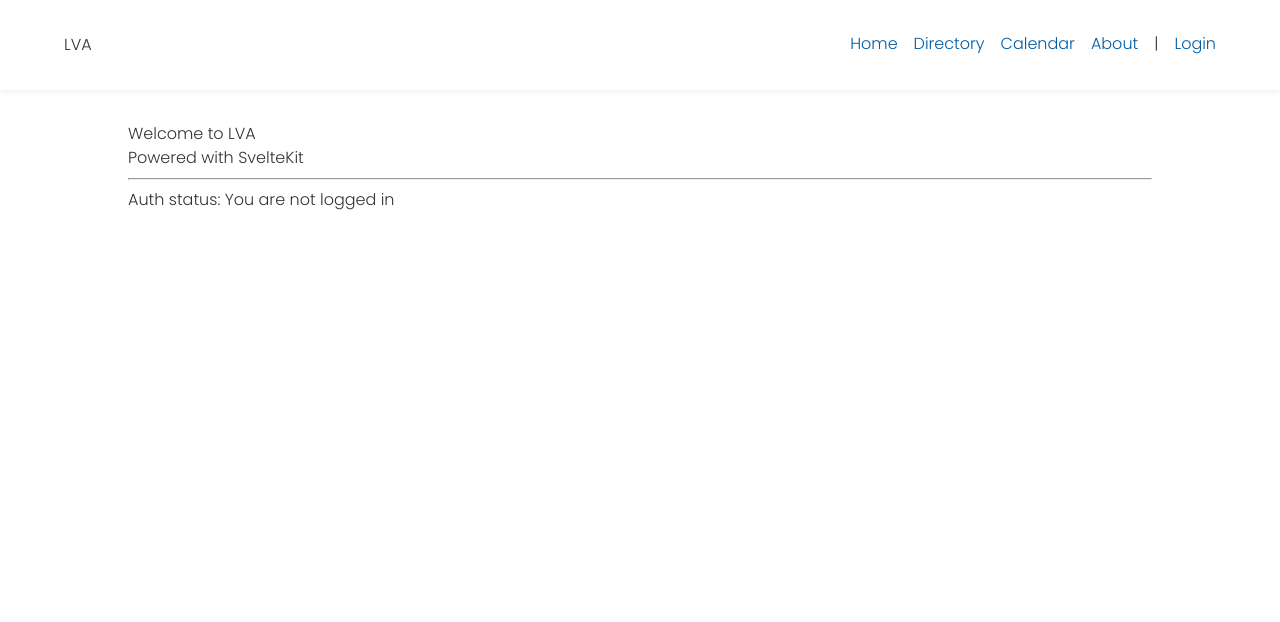
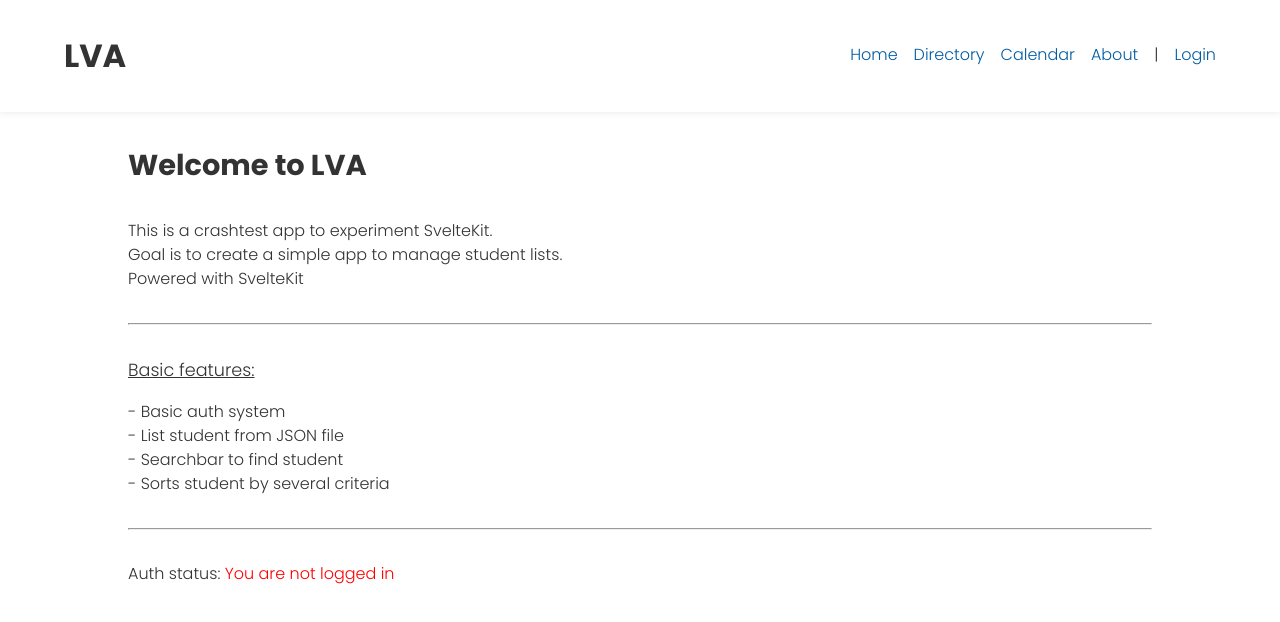
Before and after one commit to ValMgr/sveltekit_crashtest, a SvelteKit app: page / in a window 1280 px wide. Shown: the top 622 px of the page. Built offline with nearby package versions, Linux system fonts and the light colour scheme.

Commit message:
[FEAT] Clean and add some content to homepage

```diff
--- a/src/routes/+layout.svelte
+++ b/src/routes/+layout.svelte
@@ -32,6 +32,12 @@
 <style lang='scss'>
   @use 'src/styles/global.scss';
 
+  h1 {
+    font-size: 2rem;
+    font-weight: 700;
+    margin: 0;
+  }
+
   header {
     display: flex;
     justify-content: space-between;
--- a/src/routes/+page.svelte
+++ b/src/routes/+page.svelte
@@ -4,15 +4,50 @@
 	const isLogged: boolean = !!$session;
 </script>
 
-<h1>Welcome to LVA</h1>
+<h2>Welcome to LVA</h2>
+<p>
+	This is a crashtest app to experiment SvelteKit. <br />
+	Goal is to create a simple app to manage student lists.
+</p>
 <p>Powered with SvelteKit</p>
+
+<hr />
+
+<h5>Basic features:</h5>
+<ul>
+	<li>- Basic auth system</li>
+	<li>- List student from JSON file</li>
+	<li>- Searchbar to find student</li>
+	<li>- Sorts student by several criteria</li>
+</ul>
+
+<p></p>
 
 <hr />
 <p>
 	Auth status:
 	{#if isLogged}
-		You are logged in
+		<span style:color="{'green'}"> You are logged in</span>
 	{:else}
-		You are not logged in
+		<span style:color="{'red'}"> You are not logged in</span>
 	{/if}
 </p>
+
+<style>
+	h2 {
+		font-size: 1.8rem;
+		font-weight: 600;
+		margin-bottom: 2rem;
+	}
+
+	h5 {
+		font-size: 1.1rem;
+		margin-bottom: 1rem;
+		text-decoration: underline;
+	}
+
+	hr {
+		margin: 2rem 0;
+	}
+
+</style>
--- a/src/routes/login/+page.svelte
+++ b/src/routes/login/+page.svelte
@@ -8,13 +8,12 @@
 	$: error = '';
 
 	const handleLogin = async () => {
-		const successLoggedIn: boolean = await authenticate(email, password)
+		const successLoggedIn: boolean = await authenticate(email, password);
 
 		if (!successLoggedIn) {
 			error = 'Invalid credentials';
 			return;
 		}
-
 
 		goto('/', { replaceState: true });
 	};
@@ -27,5 +26,5 @@
 </div>
 
 {#if error}
-  <p>{error}</p>
+	<p>{error}</p>
 {/if}
```
